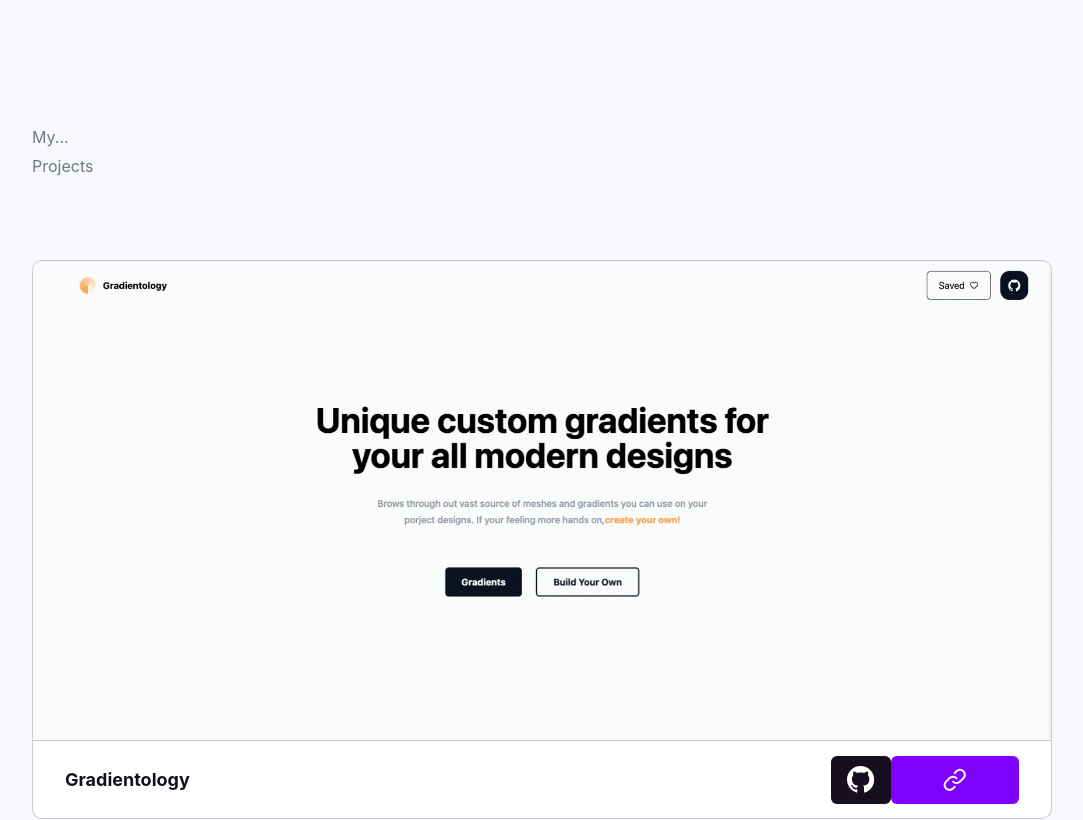
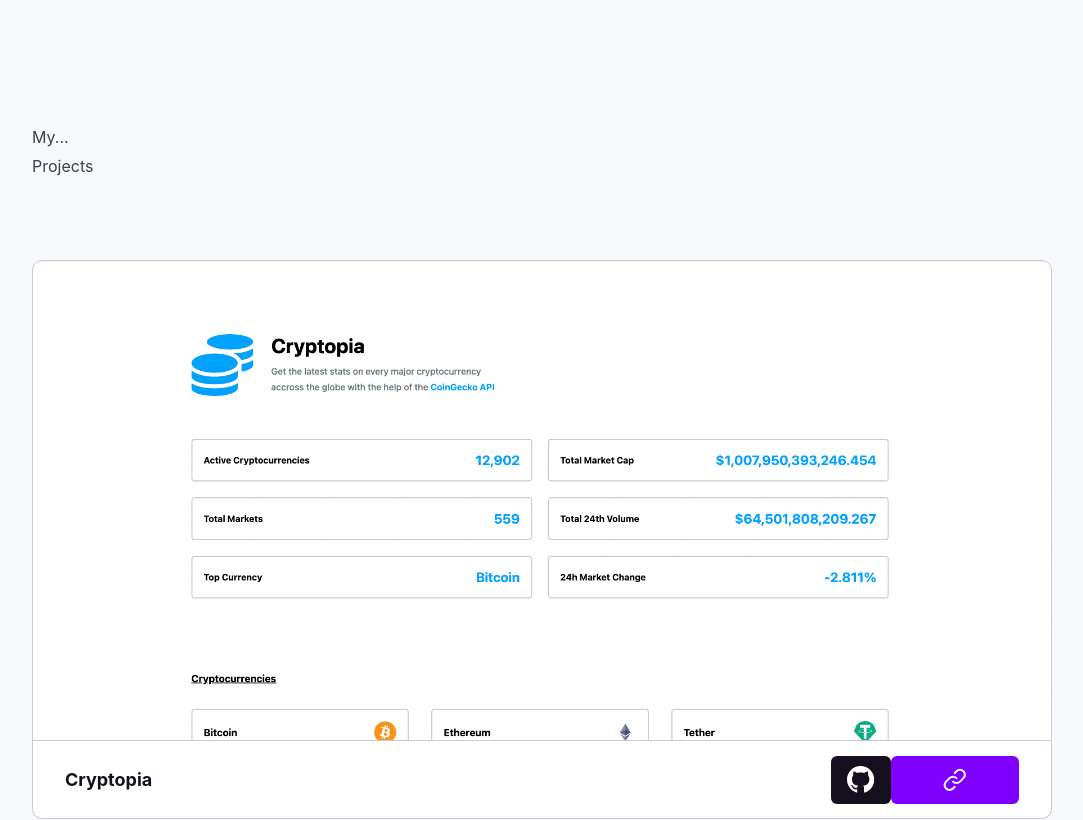
Before and after one commit to jacobpacheco100/jacobpacheco-portfolio, a React (Create React App) app: page / in a window 1280 px wide. Shown: the part 1640-2460 px from the top of the page, without its empty margins (98-1181 px from the left). Built offline with nearby package versions, Linux system fonts and the light colour scheme.

Commit message:
replaced : audiophile project /// cryptopia

```diff
--- a/src/components/About.jsx
+++ b/src/components/About.jsx
@@ -37,7 +37,7 @@ const About = () => {
         maxW={{ base: 700, md: 720 }}
         position='relative'
       >
-        <Heading variant='sectionHeading' color={'#50505c'}>
+        <Heading variant='sectionHeading' color={'#3d404a'}>
           About
           <br />
           Me...
--- a/src/components/Projects.jsx
+++ b/src/components/Projects.jsx
@@ -5,6 +5,7 @@ import audiophile from '../images/project-previews/audiophile.jpg'
 import bookmark from '../images/project-previews/bookmark.jpg'
 import gameshow from '../images/project-previews/gameshow.jpg'
 import gradientology from '../images/project-previews/gradientology.jpg'
+import cryptopia from '../images/project-previews/cryptopia.png'
 
 import Project from './Project'
 
@@ -12,20 +13,18 @@ const Projects = () => {
   // add projects here
   const projectData = [
     {
+      name: 'Cryptopia',
+      img: cryptopia,
+      imgPosition: 'top center',
+      repoUrl: 'https://github.com/jacobpacheco100/Cryptopia',
+      siteUrl: 'https://golden-treacle-2b35e2.netlify.app/',
+    },
+    {
       name: 'Gradientology',
       img: gradientology,
       imgPosition: 'top center',
       repoUrl: 'https://github.com/jacobpacheco100/gradientology',
       siteUrl: 'https://gradientology.netlify.app/',
-    },
-    {
-      name: 'Audiophile E-Comerce Store',
-      img: audiophile,
-      imgPosition: '',
-      repoUrl:
-        'https://github.com/JacobPacheco100/Audiophile-e-commerce-website',
-      siteUrl:
-        'https://jacobpacheco100.github.io/Audiophile-e-commerce-website/',
     },
     {
       name: 'Bookmark Landing Page',
@@ -57,7 +56,7 @@ const Projects = () => {
 
   return (
     <Box>
-      <Heading variant='sectionHeading' textColor={'#737687'} mb={20}>
+      <Heading variant='sectionHeading' textColor={'#3d404a'} mb={20}>
         My...
         <br />
         Projects
```
Also changed, not shown: src/images/project-previews/cryptopia.png (added).
